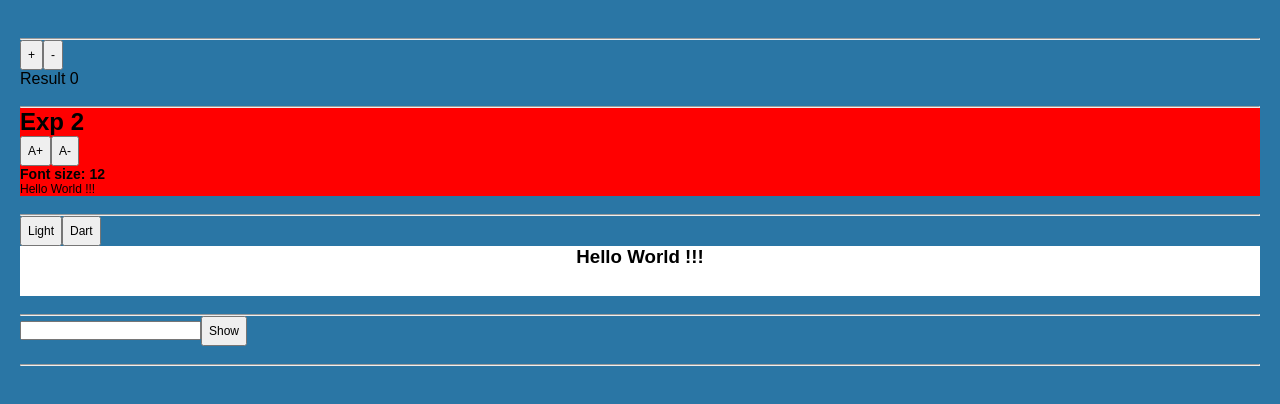
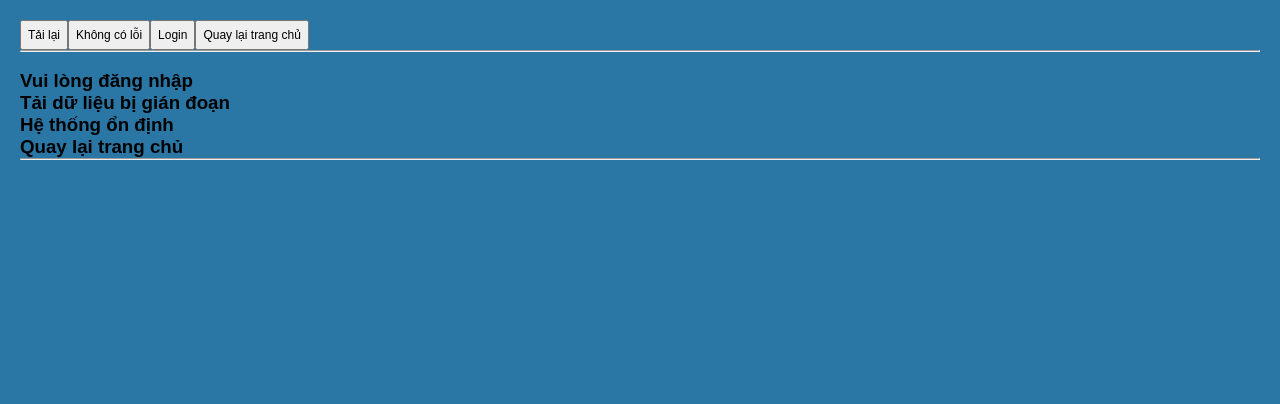
Before and after one commit to TruongTuanDung2001/React-learning, a React (Vite) app: page / in a window 1280 px wide. Shown: the top 404 px of the page. Built offline with nearby package versions, Linux system fonts and the light colour scheme.

Commit message:
Condition Rendering for If

```diff
--- a/src/App.jsx
+++ b/src/App.jsx
@@ -14,8 +14,10 @@ import { useState } from "react"; //để sử dụng useState thay đổi và c
 //   Exp9,
 //   Exp10
 // } from "./components/expReact1";
-import { Exp1, Exp2, Exp3, Exp4 } from "./components/ExpReact2";
+// import { Exp1, Exp2, Exp3, Exp4 } from "./components/ExpReact2";
+import { ConditionalRendering } from "./components/ConditionalRendering";
 
+//
 function App() {
   const [count, setCount] = useState(0); //setCount để thay đổi count lưu lại sau khi chạy increase()
   function increase() {
@@ -196,9 +198,8 @@ function ExpReact1() {
   );
 }
 
-
 // Exp 2
-function ExpReact2(){
+function ExpReact2() {
   return (
     <div className="exp2">
       <br /> <hr />
@@ -206,9 +207,35 @@ function ExpReact2(){
       <Exp2 /> <br /> <hr />
       <Exp3 /> <br /> <hr />
       <Exp4 /> <br /> <hr />
+    </div>
+  );
+}
 
+//Conditional Rendering
+function Conditional(){
+  const [loading, setLoading] = useState(false);
+  const [error, setError] = useState(false);
+  const [login, setLogin] = useState(false);
+  const [home, setHome] = useState(false);
+
+  return (
+    <div className="conditionalRendering">
+      <button onClick={() => setLoading(!loading)}>{loading ? "Ngưng tải" : "Tải lại"}</button>
+      <button onClick={() => setError(!error)}>{error ? "Đang bị lỗi" : "Không có lỗi"}</button>
+      <button onClick={() => setLogin(!login)}>{login ? "Logout" : "Login"}</button>
+      <button onClick={() => setHome(!home)}>{home ? "Thoát trang chủ" : "Quay lại trang chủ"}</button>
+      <hr /> <br />
+      <ConditionalRendering
+        key = "1"
+        loading = {loading}
+        login = {login}
+        error = {error}
+        home = {home}
+      />
+      <hr /> <br />
     </div>
   )
 }
 
-export { App, MapProduct, ExpReact1, ExpReact2 };
+//
+export { App, MapProduct, ExpReact1, ExpReact2, Conditional };
--- /dev/null
+++ b/src/components/ConditionalRendering.jsx
@@ -0,0 +1,48 @@
+// Conditional Rendering
+function ConditionalRendering({loading, error, login, home}) {
+    return (
+        <>
+        {/* cách chuyền hàm và tham số theo kiểu JSX react js, dùng component */}
+            <Login isLogin={login}/>
+            <Loading isLoading={loading} />
+            <Error isError={error}/>
+            <Home isHome={home}/>
+        </>
+        //nếu dùng {Login(login)} thì
+        /**
+         {Login(login)} thì Login({ isLogin }) bỏ 2 cái ngoặc {} ra, thành Login(isLogin )
+         không nên dùng kiểu này
+         */
+    )
+}
+// Cách dùng if
+function Login({ isLogin }) {
+  if (isLogin) {
+    return <h3>Chào mừng đăng nhập</h3>;
+  }
+  return <h3>Vui lòng đăng nhập</h3>;
+}
+
+function Loading({ isLoading }) {
+  if (isLoading) {
+    return <h3>Hệ thống đang tải dữ liệu</h3>;
+  }
+  return <h3>Tải dữ liệu bị gián đoạn</h3>;
+}
+
+function Error({ isError }) {
+  if (isError) {
+    return <h3>Hệ thống đang bị lỗi</h3>;
+  }
+  return <h3>Hệ thống ổn định</h3>;
+}
+
+function Home({ isHome }) {
+  if (isHome) {
+    return <h3>Bạn đang ở trang chủ</h3>;
+  }
+  return <h3>Quay lại trang chủ</h3>;
+}
+
+//
+export { ConditionalRendering };
--- a/src/main.jsx
+++ b/src/main.jsx
@@ -1,7 +1,13 @@
 import { StrictMode } from "react";
 import { createRoot } from "react-dom/client";
 import "./index.css";
-import { App, MapProduct, ExpReact1, ExpReact2 } from "./App.jsx";
+import {
+  App,
+  MapProduct,
+  ExpReact1,
+  ExpReact2,
+  Conditional,
+} from "./App.jsx";
 
 createRoot(document.getElementById("root")).render(
   <StrictMode>
@@ -10,6 +16,9 @@ createRoot(document.getElementById("root")).render(
     {/* <ExpReact1 /> */}
 
     {/* là 1 function được lấy trong App.jsx */}
-    <ExpReact2 />
+    {/* <ExpReact2 /> */}
+
+    {/* ConditionalRendering */}
+    <Conditional />
   </StrictMode>,
 );
```
